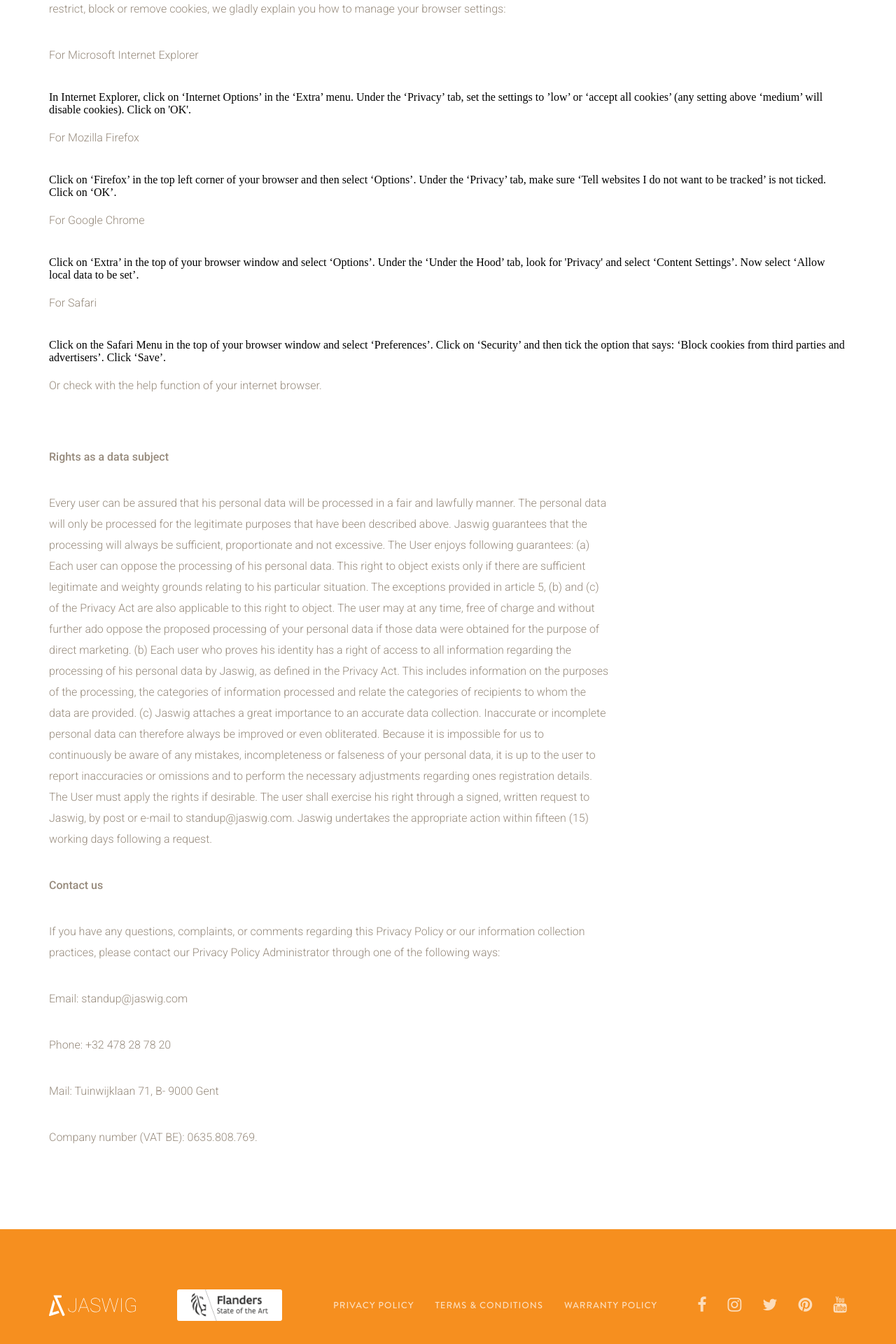
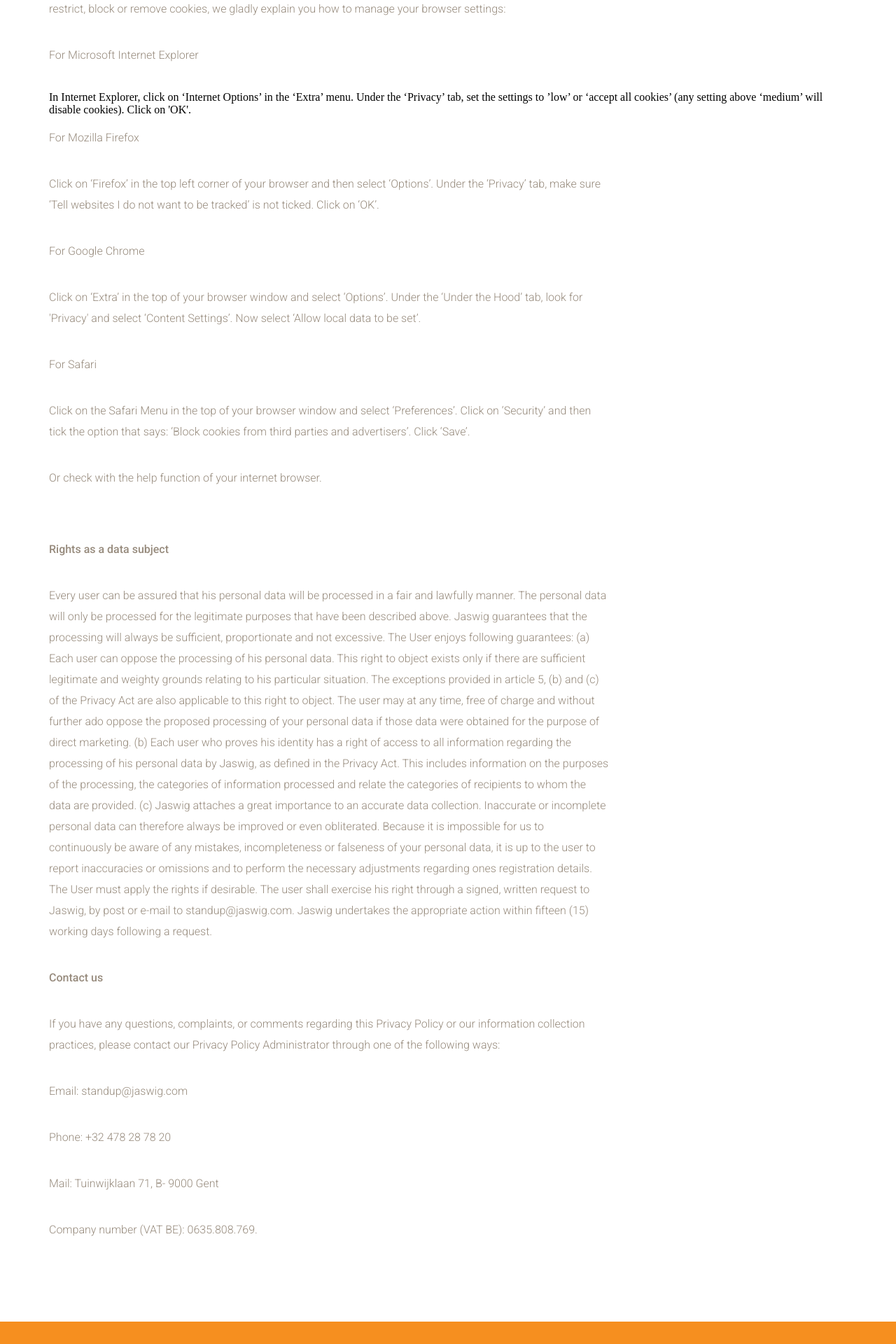
Before and after one commit to samuelrieder/jaswig.github.io, a Jekyll site: the page built from privacy.html, in a window 1280 px wide. Shown: the part 2030-3950 px from the top of the page at 70% size. Built offline with Jekyll 4.4.1, drawn with Linux system fonts in a browser that asks for light colours; nearby versions of some CDN libraries.

```diff
--- a/privacy.html
+++ b/privacy.html
@@ -47,17 +47,17 @@ Personal data are primarily processed for Jaswig’s internal purposes. This is
       Under the ‘Privacy’ tab, set the settings to ’low’ or ‘accept all cookies’ (any setting above ‘medium’ will disable cookies).
       Click on 'OK'.
       <p>For Mozilla Firefox</p>
-      Click on ‘Firefox’ in the top left corner of your browser and then select ‘Options’.
+      <p>Click on ‘Firefox’ in the top left corner of your browser and then select ‘Options’.
       Under the ‘Privacy’ tab, make sure ‘Tell websites I do not want to be tracked’ is not ticked.
-      Click on ‘OK’.
+      Click on ‘OK’.</p>
       <p>For Google Chrome</p>
-      Click on ‘Extra’ in the top of your browser window and select ‘Options’.
+      <p>Click on ‘Extra’ in the top of your browser window and select ‘Options’.
       Under the ‘Under the Hood’ tab, look for 'Privacy' and select ‘Content Settings’.
-      Now select ‘Allow local data to be set’.
+      Now select ‘Allow local data to be set’.</p>
       <p>For Safari</p>
-      Click on the Safari Menu in the top of your browser window and select ‘Preferences’.
+      <p>Click on the Safari Menu in the top of your browser window and select ‘Preferences’.
       Click on ‘Security’ and then tick the option that says: ‘Block cookies from third parties and advertisers’.
-      Click ‘Save’.
+      Click ‘Save’.</p>
       <p>Or check with the help function of your internet browser.</p>
       <p> </p>
       <p><strong>Rights as a data subject</strong></p>
```
